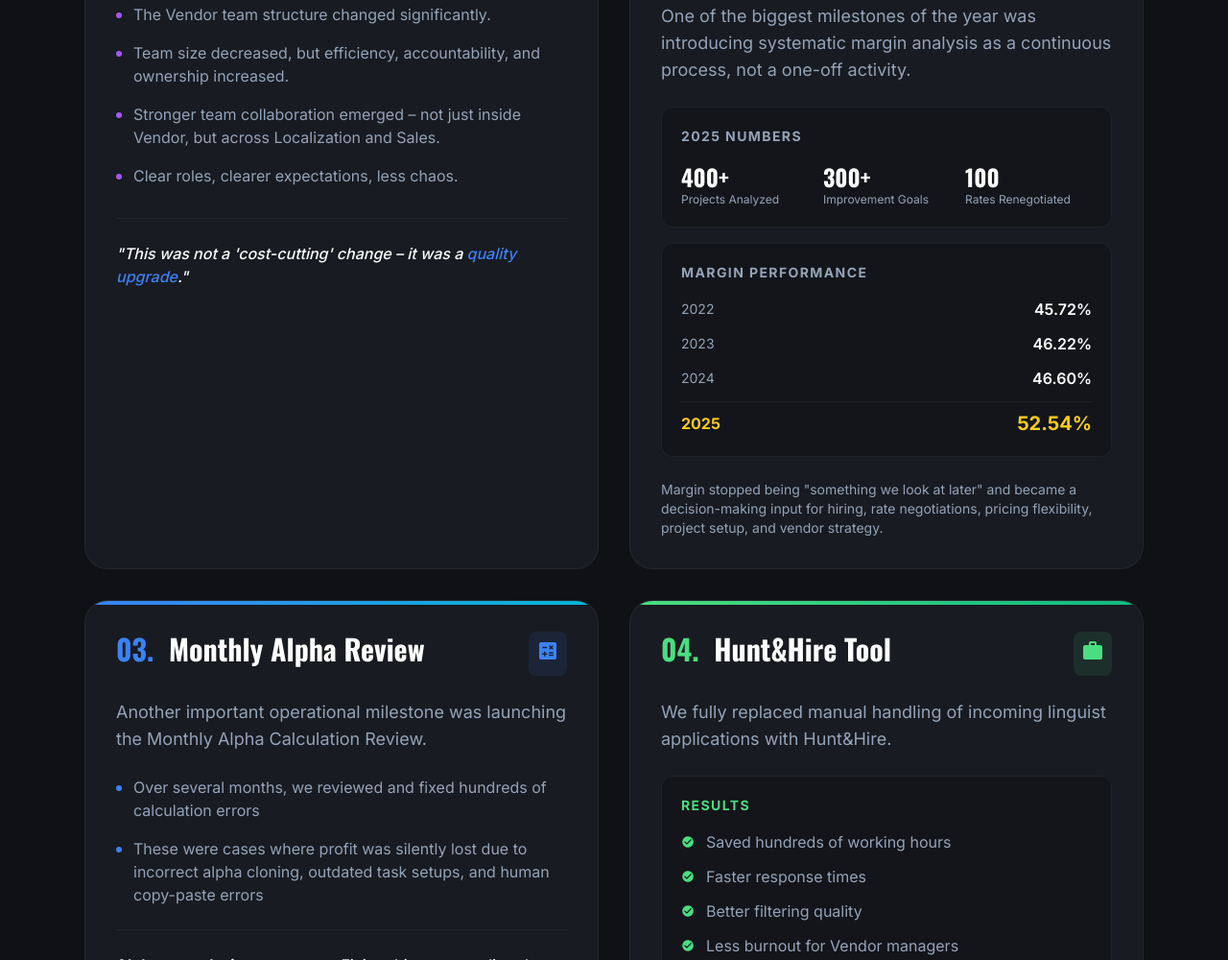
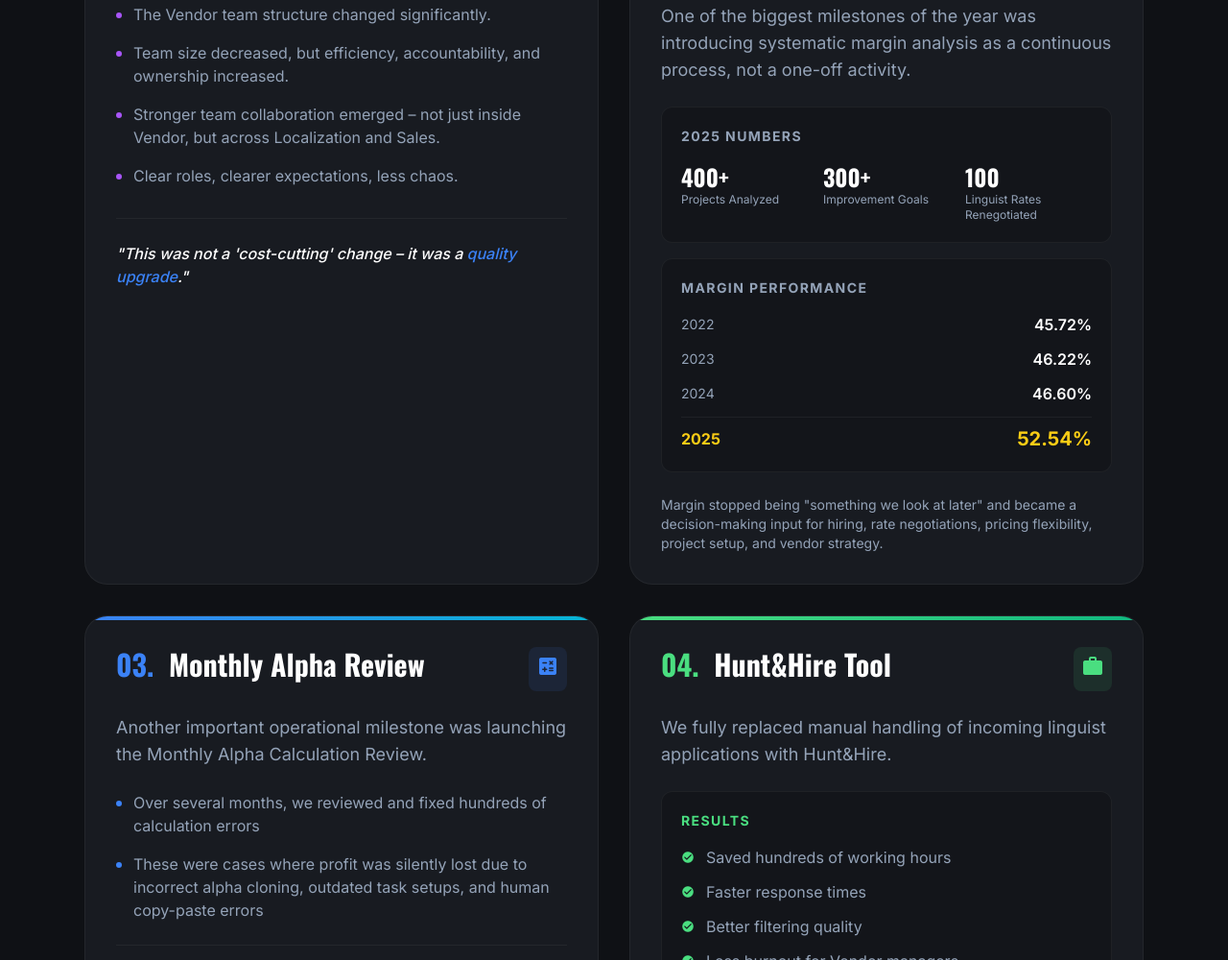
Before and after one commit to dimawin22/annualreport, a plain HTML site: page index.html in a window 1280 px wide. Shown: the part 1500-2500 px from the top of the page at 96% size. Drawn offline with nearby package versions, Linux system fonts and the light colour scheme.

Commit message:
Update index.html

```diff
--- a/index.html
+++ b/index.html
@@ -215,7 +215,7 @@
                             </div>
                             <div>
                                 <div class="text-2xl font-display font-bold text-white">100</div>
-                                <div class="text-xs text-text-muted">Rates Renegotiated</div>
+                                <div class="text-xs text-text-muted">Linguist Rates Renegotiated</div>
                             </div>
                         </div>
                     </div>
```
